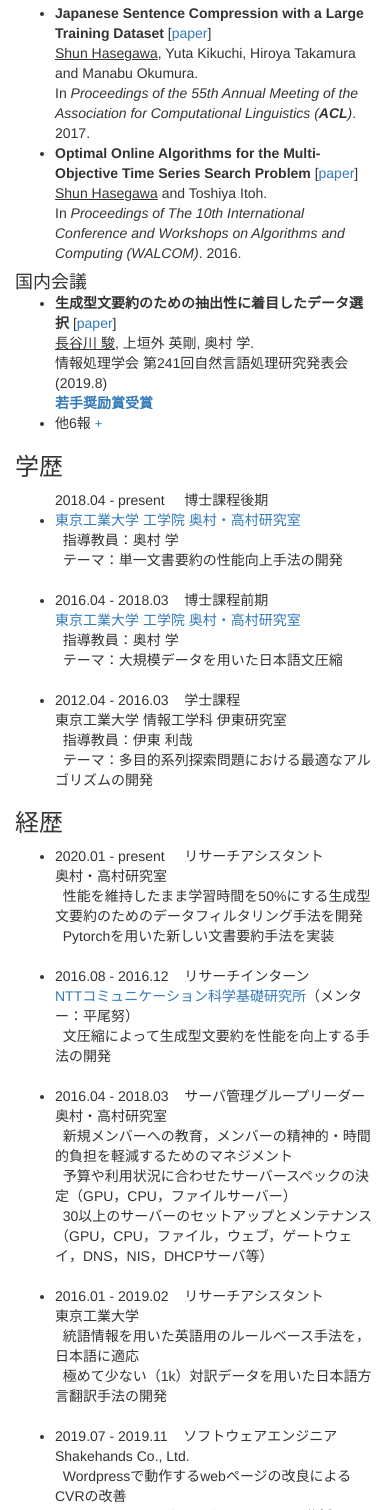
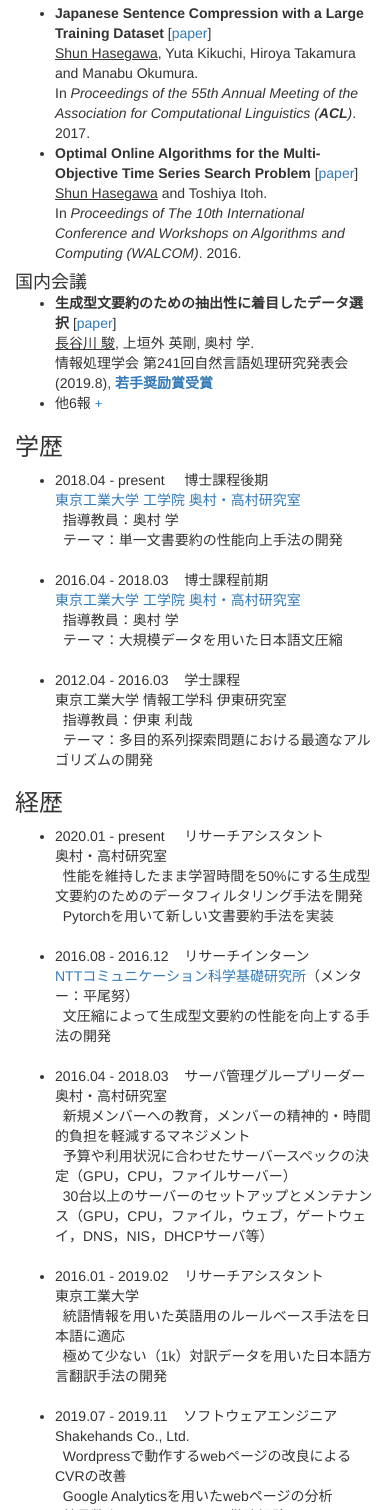
Before and after one commit to shunhase12/homepage, a plain HTML site: page index.html in a window 390 px wide. Shown: the part 490-2000 px from the top of the page. Drawn offline with nearby package versions, Linux system fonts and the light colour scheme.

Commit message:
fix for smartphone +alpha

```diff
--- a/index.html
+++ b/index.html
@@ -78,7 +78,7 @@
           <li>
                 <b>生成型文要約のための抽出性に着目したデータ選択</b> [<a href="https://ipsj.ixsq.nii.ac.jp/ej/index.php?active_action=repository_view_main_item_detail&page_id=13&block_id=8&item_id=198869&item_no=1">paper</a>]<br>
                 <u>長谷川 駿</u>, 上垣外 英剛, 奥村 学.<br>
-                情報処理学会 第241回自然言語処理研究発表会 (2019.8)<br>
+                情報処理学会 第241回自然言語処理研究発表会 (2019.8),
                 <a href="https://nl-ipsj.or.jp/young-award/"><b>若手奨励賞受賞</b></a>
           </li>
 
@@ -125,7 +125,8 @@
 
       <h3>学歴</h3>
       <ul>
-          <li> <div class="table">2018.04 - present &nbsp;&nbsp;&nbsp; 博士課程後期</div>
+          <div class="table">
+          <li> 2018.04 - present &nbsp;&nbsp;&nbsp; 博士課程後期</div>
           <div><a href="http://lr-www.pi.titech.ac.jp/wp/">東京工業大学 工学院 奥村・高村研究室</a><br>
               &nbsp;&nbsp;指導教員：奥村 学<br>
               &nbsp;&nbsp;テーマ：単一文書要約の性能向上手法の開発</div>
@@ -156,7 +157,7 @@
           <li> 2020.01 - present &nbsp;&nbsp;&nbsp; リサーチアシスタント</div>
           <div>奥村・高村研究室<br>
               &nbsp;&nbsp;性能を維持したまま学習時間を50%にする生成型文要約のためのデータフィルタリング手法を開発<br>
-              &nbsp;&nbsp;Pytorchを用いた新しい文書要約手法を実装
+              &nbsp;&nbsp;Pytorchを用いて新しい文書要約手法を実装
           </div>
           </li>
 
@@ -164,7 +165,7 @@
           <div class="table">
           <li> 2016.08 - 2016.12 &nbsp;&nbsp; リサーチインターン</div>
           <div><a href="https://www.kecl.ntt.co.jp/">NTTコミュニケーション科学基礎研究所</a>（メンター：平尾努）<br>
-              &nbsp;&nbsp;文圧縮によって生成型文要約を性能を向上する手法の開発
+              &nbsp;&nbsp;文圧縮によって生成型文要約の性能を向上する手法の開発
           </div>
           </li>
 
@@ -172,9 +173,9 @@
           <div class="table">
           <li> 2016.04 - 2018.03 &nbsp;&nbsp; サーバ管理グループリーダー</div>
           <div>奥村・高村研究室<br>
-              &nbsp;&nbsp;新規メンバーへの教育，メンバーの精神的・時間的負担を軽減するためのマネジメント<br>
+              &nbsp;&nbsp;新規メンバーへの教育，メンバーの精神的・時間的負担を軽減するマネジメント<br>
               &nbsp;&nbsp;予算や利用状況に合わせたサーバースペックの決定（GPU，CPU，ファイルサーバー）<br>
-              &nbsp;&nbsp;30以上のサーバーのセットアップとメンテナンス（GPU，CPU，ファイル，ウェブ，ゲートウェイ，DNS，NIS，DHCPサーバ等）
+              &nbsp;&nbsp;30台以上のサーバーのセットアップとメンテナンス（GPU，CPU，ファイル，ウェブ，ゲートウェイ，DNS，NIS，DHCPサーバ等）
           </div>
           </li>
 
@@ -182,7 +183,7 @@
           <div class="table">
           <li> 2016.01 - 2019.02 &nbsp;&nbsp; リサーチアシスタント</div>
           <div>東京工業大学<br>
-              &nbsp;&nbsp;統語情報を用いた英語用のルールベース手法を，日本語に適応<br>
+              &nbsp;&nbsp;統語情報を用いた英語用のルールベース手法を日本語に適応<br>
               &nbsp;&nbsp;極めて少ない（1k）対訳データを用いた日本語方言翻訳手法の開発
           </div>
           </li>
@@ -211,7 +212,7 @@
                 研究テーマ：テキスト自動要約（生成型文要約，文圧縮，文抽出，生成型文書要約），方言翻訳，文法誤り訂正<br>
             </li>
             <li style="margin-bottom: 10px">
-                NLP技術：深層学習(LSTM，Transformer，Bert)，SVM，SMT，word2vec，ILP，系列ラベリング問題，文脈理解，文生成，データフィルタリング，係受け木，共参照解析，Tf-idf等<br>
+                NLP技術：深層学習(LSTM，Transformer，Bert)，SVM，SMT，word2vec，ILP，系列ラベリング問題，文脈理解，文生成，データフィルタリング，構文解析，談話構造解析，Tf-idf等<br>
             </li>
             <li style="margin-bottom: 100px">
                 趣味：テニス，野球，卓球，釣り，ビリヤード，ボードゲーム，海外旅行（バックパッカー含む）<br>
```
